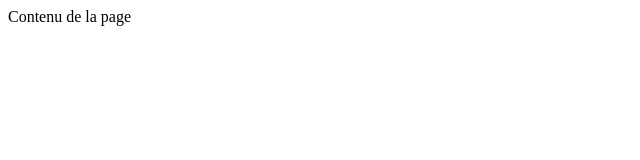
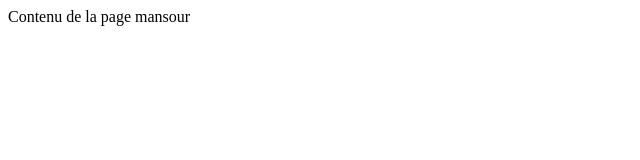
Before and after one commit to Bignou/tutogit, a plain HTML site: page index.html in a window 1280 px wide. Shown: the full height of the page, 0-640 px from the left. Drawn offline with Linux system fonts and the light colour scheme.

Commit message:
code changer

```diff
--- a/index.html
+++ b/index.html
@@ -4,6 +4,6 @@
 </HEAD>
 
 <BODY>
-Contenu de la page
+Contenu de la page mansour
 </BODY>
 </HTML>
--- a/style.css
+++ b/style.css
@@ -0,0 +1 @@
+ffffff
```
